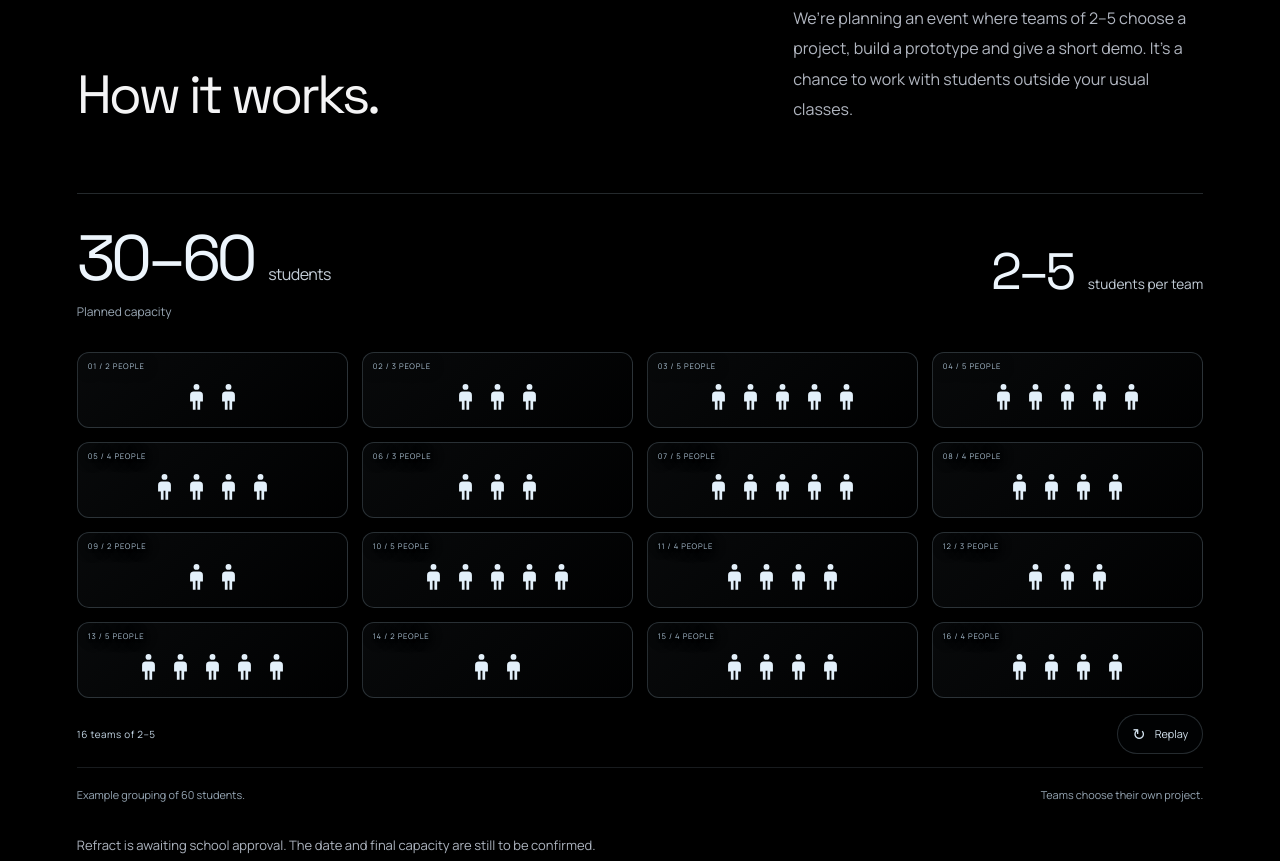
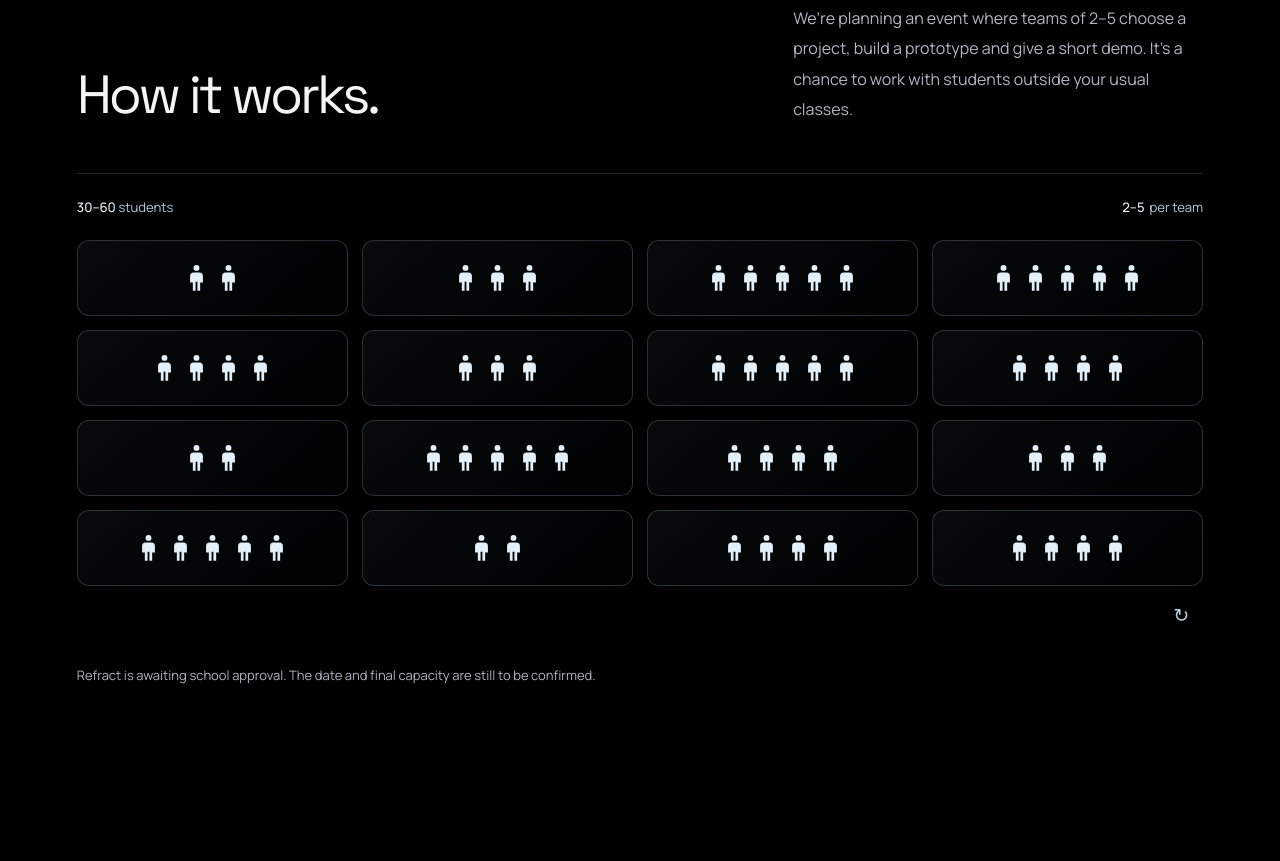
Before and after one commit to d3f4au1t/refract, a website: page dist/index.html in a window 1280 px wide. Shown: the part 1088-1949 px from the top of the page. Drawn offline with Linux system fonts and the light colour scheme.

Commit message:
Simplify team visualization to icons and minimal size labels

```diff
--- a/dist/index.html
+++ b/dist/index.html
@@ -9,7 +9,7 @@
   <link rel="stylesheet" href="styles.css?v=glass-light-9">
   <link rel="stylesheet" href="polish.css?v=plain-copy-glass-1">
   <link rel="stylesheet" href="timeline.css?v=panorama-1">
-  <link rel="stylesheet" href="teams.css?v=plain-copy-1">
+  <link rel="stylesheet" href="teams.css?v=minimal-labels-1">
 </head>
 <body>
 <div class="fixed-backdrop" aria-hidden="true"><img src="assets/refract-background-ai.png?v=1" alt="" width="1672" height="941" fetchpriority="high"><img class="unlit-wordmark refr-lettering" src="assets/refract-background-ai.png?v=1" alt="" width="1672" height="941"></div>
@@ -41,28 +41,28 @@
       <div class="intro-heading"><h2 id="intro-title">How it works.</h2><p class="body-copy">We’re planning an event where teams of 2–5 choose a project, build a prototype and give a short demo. It’s a chance to work with students outside your usual classes.</p></div>
       <div class="team-formation" data-phase="grid" aria-labelledby="formation-title">
         <div class="formation-heading">
-          <div><h3 id="formation-title"><strong>30–60</strong> students</h3><p class="formation-caption">Planned capacity</p></div>
-          <div class="formation-team-size"><strong>2–5</strong><span>students per team</span></div>
+          <div><h3 id="formation-title"><strong>30–60</strong> students</h3></div>
+          <div class="formation-team-size"><strong>2–5</strong><span>per team</span></div>
         </div>
         <svg class="person-definition" aria-hidden="true"><defs><symbol id="participant-icon" viewBox="0 0 24 32"><circle cx="12" cy="5" r="3.2"/><path d="M9 10h6a4 4 0 0 1 4 4v7h-3v9h-3V20h-2v10H8v-9H5v-7a4 4 0 0 1 4-4Z"/></symbol></defs></svg>
         <div class="formation-stage" role="img" aria-label="60 person icons form 16 example teams, with 2 to 5 students in each team.">
           <div class="formation-art" aria-hidden="true">
-            <div class="team-outline" data-size="2"><span>01 / 2 people</span></div>
-            <div class="team-outline" data-size="3"><span>02 / 3 people</span></div>
-            <div class="team-outline" data-size="5"><span>03 / 5 people</span></div>
-            <div class="team-outline" data-size="5"><span>04 / 5 people</span></div>
-            <div class="team-outline" data-size="4"><span>05 / 4 people</span></div>
-            <div class="team-outline" data-size="3"><span>06 / 3 people</span></div>
-            <div class="team-outline" data-size="5"><span>07 / 5 people</span></div>
-            <div class="team-outline" data-size="4"><span>08 / 4 people</span></div>
-            <div class="team-outline" data-size="2"><span>09 / 2 people</span></div>
-            <div class="team-outline" data-size="5"><span>10 / 5 people</span></div>
-            <div class="team-outline" data-size="4"><span>11 / 4 people</span></div>
-            <div class="team-outline" data-size="3"><span>12 / 3 people</span></div>
-            <div class="team-outline" data-size="5"><span>13 / 5 people</span></div>
-            <div class="team-outline" data-size="2"><span>14 / 2 people</span></div>
-            <div class="team-outline" data-size="4"><span>15 / 4 people</span></div>
-            <div class="team-outline" data-size="4"><span>16 / 4 people</span></div>
+            <div class="team-outline" data-size="2"></div>
+            <div class="team-outline" data-size="3"></div>
+            <div class="team-outline" data-size="5"></div>
+            <div class="team-outline" data-size="5"></div>
+            <div class="team-outline" data-size="4"></div>
+            <div class="team-outline" data-size="3"></div>
+            <div class="team-outline" data-size="5"></div>
+            <div class="team-outline" data-size="4"></div>
+            <div class="team-outline" data-size="2"></div>
+            <div class="team-outline" data-size="5"></div>
+            <div class="team-outline" data-size="4"></div>
+            <div class="team-outline" data-size="3"></div>
+            <div class="team-outline" data-size="5"></div>
+            <div class="team-outline" data-size="2"></div>
+            <div class="team-outline" data-size="4"></div>
+            <div class="team-outline" data-size="4"></div>
             <span class="person" data-team="0" data-member="0"><svg viewBox="0 0 24 32" focusable="false"><use href="#participant-icon"/></svg></span>
             <span class="person" data-team="0" data-member="1"><svg viewBox="0 0 24 32" focusable="false"><use href="#participant-icon"/></svg></span>
             <span class="person" data-team="1" data-member="0"><svg viewBox="0 0 24 32" focusable="false"><use href="#participant-icon"/></svg></span>
@@ -125,8 +125,7 @@
             <span class="person" data-team="15" data-member="3"><svg viewBox="0 0 24 32" focusable="false"><use href="#participant-icon"/></svg></span>
           </div>
         </div>
-        <div class="formation-controls"><p class="formation-status" aria-live="polite">60 students</p><button class="formation-replay" type="button" hidden><span aria-hidden="true">↻</span> Replay</button></div>
-        <div class="formation-footer"><p>Example grouping of 60 students.</p><p>Teams choose their own project.</p></div>
+        <div class="formation-controls"><p class="formation-status sr-only" aria-live="polite">60 students</p><button class="formation-replay" type="button" aria-label="Replay team animation" title="Replay" hidden><span aria-hidden="true">↻</span></button></div>
       </div>
       <p class="small-note">Refract is awaiting school approval. The date and final capacity are still to be confirmed.</p>
     </div>
@@ -196,6 +195,6 @@
 </div>
 <dialog id="registration-dialog" aria-labelledby="dialog-title"><button class="dialog-close" aria-label="Close registration information">×</button><p class="eyebrow">Registration</p><h2 id="dialog-title">Not open yet.</h2><p>Refract is still awaiting school approval. We don’t have a confirmed date or sign-up form yet.</p><dl><div><dt>Who</dt><dd>Current PRISMS students</dd></div><div><dt>Where</dt><dd>PRISMS campus, proposed</dd></div><div><dt>When</dt><dd>To be announced</dd></div></dl><button class="button dialog-done">Got it <span aria-hidden="true">↘</span></button></dialog>
 <script src="app.js?v=plain-copy-1"></script>
-<script src="teams.js?v=plain-copy-1"></script>
+<script src="teams.js?v=minimal-labels-1"></script>
 </body>
 </html>
--- a/dist/teams.css
+++ b/dist/teams.css
@@ -1,53 +1,35 @@
-/* One population, two arrangements. Only these icons and team outlines move. */
-.team-formation{margin:68px 0 30px;padding-top:30px;border-top:1px solid #bdd8eb30}
-.formation-heading{display:flex;align-items:flex-end;justify-content:space-between;gap:24px;margin-bottom:32px}
-.formation-kicker{font-size:.58rem;letter-spacing:.15em;color:#a9bdce;margin-bottom:17px}
-.formation-heading h3{display:flex;align-items:baseline;flex-wrap:wrap;gap:15px;font-size:1rem;color:#c4ced8}
-.formation-heading strong{font-family:var(--display);font-weight:400;font-size:clamp(2.8rem,5vw,4.5rem);letter-spacing:-.07em;color:#edf5fc;line-height:1.08}
-.formation-caption{margin-top:10px;font-size:.75rem;color:#99a7b4}
-.formation-team-size{display:flex;align-items:baseline;gap:15px;text-align:right;font-size:.85rem;color:#c4ced8}
-.formation-team-size strong{font-size:clamp(2.3rem,4vw,3.5rem)}
+/* One population, two arrangements. The icons carry the explanation. */
+.team-formation{margin:48px 0 26px;padding-top:24px;border-top:1px solid #bdd8eb30}
+.formation-heading{display:flex;align-items:center;justify-content:space-between;gap:20px;margin-bottom:24px}
+.formation-heading h3,.formation-team-size{font:inherit;font-size:.82rem;letter-spacing:0;color:#b6c7d5}
+.formation-heading strong{font-weight:500;color:#eef5fb}
+.formation-team-size{display:flex;align-items:baseline;gap:5px}
 .person-definition{position:absolute;width:0;height:0;overflow:hidden}
 .formation-stage{--team-columns:4;--team-rows:4;--team-gap:14px;--team-height:76px;--grid-columns:12;position:relative;height:calc(var(--team-rows)*var(--team-height) + (var(--team-rows) - 1)*var(--team-gap))}
 .formation-art{position:relative;width:100%;height:100%;display:grid;grid-template-columns:repeat(12,1fr);align-content:center;justify-items:center;gap:20px 0;padding:30px}
 .person{display:block;width:22px;height:32px;color:#c4d6e4}
 .person svg{display:block;width:100%;height:100%;fill:currentColor}
 .team-outline{display:none;position:absolute;inset:0 auto auto 0;border:1px solid #bfdaed33;border-radius:12px;background:linear-gradient(140deg,#accde70c,#03070b1a);opacity:0;transition:opacity .65s ease;pointer-events:none}
-.team-outline>span{position:absolute;left:10px;top:8px;font-size:.48rem;letter-spacing:.1em;color:#aac0d2;text-transform:uppercase}
 .formation-stage.is-ready .formation-art{display:block;padding:0}
 .formation-stage.is-ready .person{position:absolute;left:0;top:0;transform:translate(var(--grid-x),var(--grid-y));transition:transform 1.1s cubic-bezier(.22,.68,0,1) var(--person-delay),color .7s ease}
 .formation-stage.is-ready .team-outline{display:block;transform:translate(var(--tile-x),var(--tile-y))}
 .team-formation[data-phase="teams"] .person{transform:translate(var(--team-x),var(--team-y));color:#e3f0fa}
 .team-formation[data-phase="teams"] .team-outline{opacity:1;transition-delay:.25s}
 .formation-stage.is-measuring .person{transition:none!important}
-.formation-controls{display:flex;align-items:center;justify-content:space-between;gap:16px;min-height:55px;margin-top:15px;border-bottom:1px solid #bed8ee20;padding-bottom:12px}
-.formation-status{font-size:.62rem;letter-spacing:.055em;color:#c5d7e6}
-.formation-replay{display:inline-flex;align-items:center;justify-content:center;gap:9px;border:1px solid #c0d8ed30;border-radius:100px;background:#05090d44;color:#d2e1ed;padding:9px 14px;min-height:40px;cursor:pointer;font:inherit;font-size:.68rem;white-space:nowrap;transition:background .2s,border-color .2s}
+.formation-controls{display:flex;justify-content:flex-end;margin-top:8px;min-height:44px}
+.formation-replay{display:inline-flex;align-items:center;justify-content:center;width:44px;height:44px;border:0;border-radius:50%;background:transparent;color:#bacddb;cursor:pointer;font:inherit;transition:background .2s,color .2s}
 .formation-replay[hidden]{display:none}
-.formation-replay:hover{background:#c1def018;border-color:#c0d8ed88}
-.formation-replay:focus-visible{outline:2px solid #d5eaff;outline-offset:4px}
-.formation-replay:disabled{opacity:.45;cursor:default}
-.formation-replay>span{font-size:1rem;line-height:1}
-.formation-footer{display:flex;justify-content:space-between;gap:20px;margin-top:18px;color:#97a7b5;font-size:.68rem;line-height:1.7}
-.formation-footer p:last-child{display:flex;align-items:center;gap:9px}
-.formation-footer p:last-child>span{font-size:1.5rem;line-height:1}
+.formation-replay:hover{background:#c1def014;color:#f2f8ff}
+.formation-replay:focus-visible{outline:2px solid #d5eaff;outline-offset:2px}
+.formation-replay:disabled{opacity:.4;cursor:default}
+.formation-replay>span{font-size:1.2rem;line-height:1}
 @media(max-width:760px){
- .team-formation{margin-top:43px;padding-top:26px}
- .formation-heading{align-items:flex-start;margin-bottom:27px;gap:12px}
- .formation-kicker{max-width:180px;font-size:.48rem;line-height:1.8;letter-spacing:.08em;margin-bottom:12px}
- .formation-heading h3{display:block;font-size:.78rem}
- .formation-heading strong{display:block;font-size:2.75rem;margin-bottom:7px}
- .formation-caption{font-size:.62rem;line-height:1.7;max-width:120px}
- .formation-team-size{display:block;padding-top:30px;font-size:.65rem;line-height:1.7}
- .formation-team-size strong{font-size:2.4rem}
+ .team-formation{margin-top:32px;padding-top:20px}
+ .formation-heading{margin-bottom:20px;gap:12px}
+ .formation-heading h3,.formation-team-size{font-size:.75rem}
  .formation-stage{--team-columns:2;--team-rows:8;--team-gap:10px;--team-height:59px;--grid-columns:10}
  .formation-art{grid-template-columns:repeat(10,1fr);gap:18px 0;padding:0}
  .person{width:17px;height:25px}
  .team-outline{border-radius:9px}
- .team-outline>span{top:6px;left:8px;font-size:.42rem;letter-spacing:.05em}
- .formation-status{max-width:160px;font-size:.57rem;line-height:1.7}
- .formation-replay{font-size:.58rem;padding:8px 11px;min-height:44px;gap:6px}
- .formation-controls{gap:8px}
- .formation-footer{flex-wrap:wrap;gap:8px;font-size:.62rem}
 }
 @media(prefers-reduced-motion:reduce){.formation-stage .person,.formation-stage .team-outline{transition:none!important}}
--- a/dist/teams.js
+++ b/dist/teams.js
@@ -46,7 +46,7 @@
       person.style.setProperty('--grid-x', `${gridLeft + (gridIndex % gridColumns) * gridCellWidth + (gridCellWidth - iconWidth) / 2}px`);
       person.style.setProperty('--grid-y', `${gridTop + Math.floor(gridIndex / gridColumns) * gridCellHeight + (gridCellHeight - iconHeight) / 2}px`);
       person.style.setProperty('--team-x', `${(team % columns) * (tileWidth + gap) + (tileWidth - groupWidth) / 2 + member * (iconWidth + memberGap)}px`);
-      person.style.setProperty('--team-y', `${Math.floor(team / columns) * (tileHeight + gap) + (tileHeight - iconHeight) / 2 + 7}px`);
+      person.style.setProperty('--team-y', `${Math.floor(team / columns) * (tileHeight + gap) + (tileHeight - iconHeight) / 2}px`);
       person.style.setProperty('--person-delay', `${team * 18 + member * 28}ms`);
     });
     stage.classList.add('is-ready');
```
